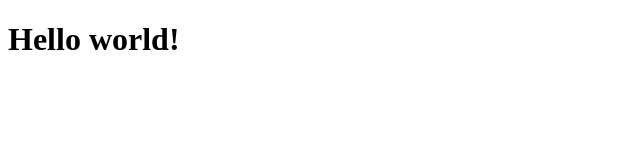
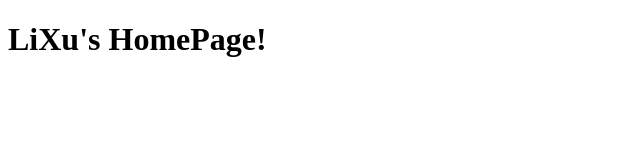
Before and after one commit to jpxi/jpxi, a plain HTML site: page index.html in a window 1280 px wide. Shown: the whole page, without its empty margins (0-640 px from the left). Drawn offline with Linux system fonts and the light colour scheme.

Commit message:
Update index.html

```diff
--- a/index.html
+++ b/index.html
@@ -5,6 +5,6 @@
         <title>LiXu's HomePage!</title>
     </head>
     <body>
-        <h1>Hello world!</h1>
+        <h1>LiXu's HomePage!</h1>
     </body>
 </html>
```
